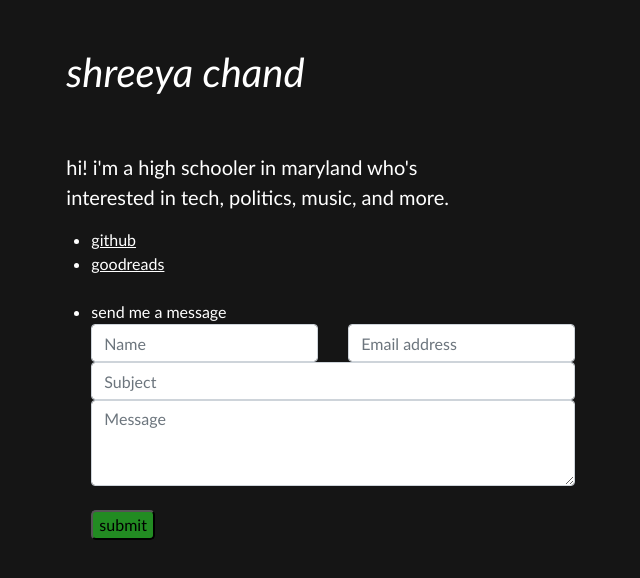
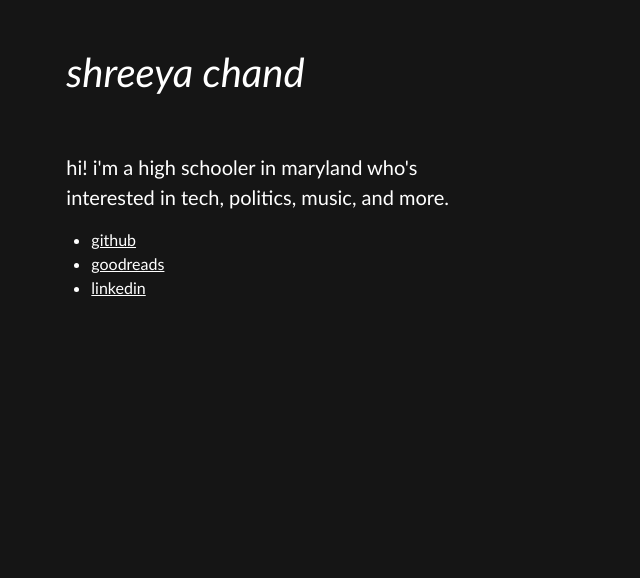
Before and after one commit to shreeyachand/personal-website, a React (Create React App) app: page / in a window 1280 px wide. Shown: the top 578 px of the page, without its empty margins (162-802 px from the left). Built offline with nearby package versions, Linux system fonts and the light colour scheme.

Commit message:
add linkedin, rm contact

```diff
--- a/src/pages/HomePage.js
+++ b/src/pages/HomePage.js
@@ -24,9 +24,10 @@ function HomePage(props) {
                         <ul>
                             <li><a href="https://github.com/shreeyachand">github</a></li>
                             <li><a href="https://www.goodreads.com/user/show/131382685-shreeya">goodreads</a></li>
+                            <li><a href="https://www.linkedin.com/in/shreeya-chand/">linkedin</a></li>
                             <br></br>
                             {/*<li><a href="mailto:hi@shreeyachand.me">email</a></li>*/}
-                            <li><Contact></Contact></li>
+                            {/*<li><Contact></Contact></li> */}
                         </ul>
                     </Row>
                 </Content>
```
Also changed, not shown: 4 other files (tests, documents, lock files or other folders).
